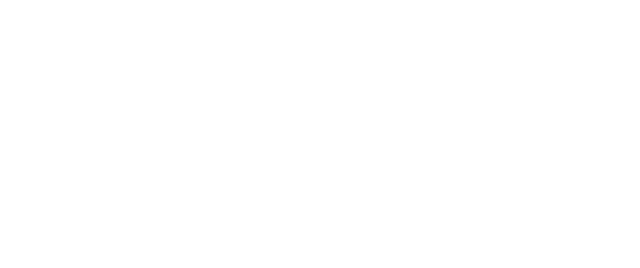
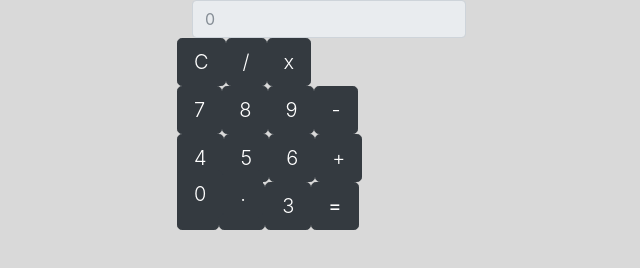
Before and after one commit to Joso026/calculadora, a plain HTML site: page index.html in a window 1280 px wide. Shown: the whole page, without its empty margins (311-951 px from the left). Drawn offline with nearby package versions, Linux system fonts and the light colour scheme.

Commit message:
Update index.html

```diff
--- a/index.html
+++ b/index.html
@@ -6,7 +6,7 @@
 		<link rel="stylesheet" href="https://maxcdn.bootstrapcdn.com/bootstrap/4.0.0-beta.2/css/bootstrap.min.css" integrity="sha384-PsH8R72JQ3SOdhVi3uxftmaW6Vc51MKb0q5P2rRUpPvrszuE4W1povHYgTpBfshb" crossorigin="anonymous">
 		<link href="https://github.com/Joso026/calculadora/blob/main/script.js" rel="stylesheet">
 
-		<script src
+		<script src="https://github.com/Joso026/calculadora/blob/main/script.js"> </script>
 
 
 	</head>
```
